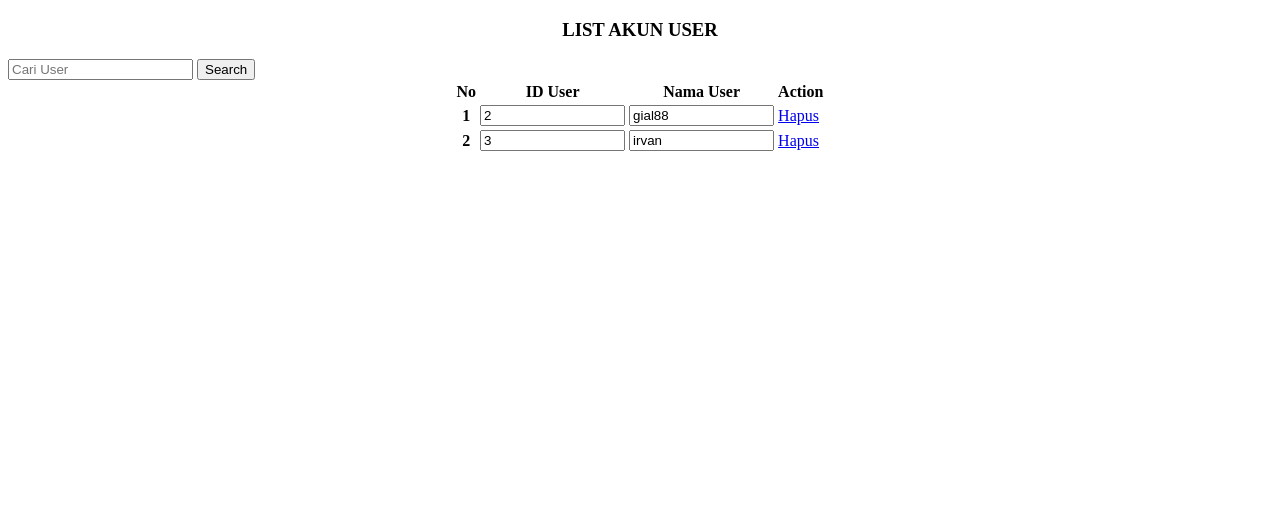
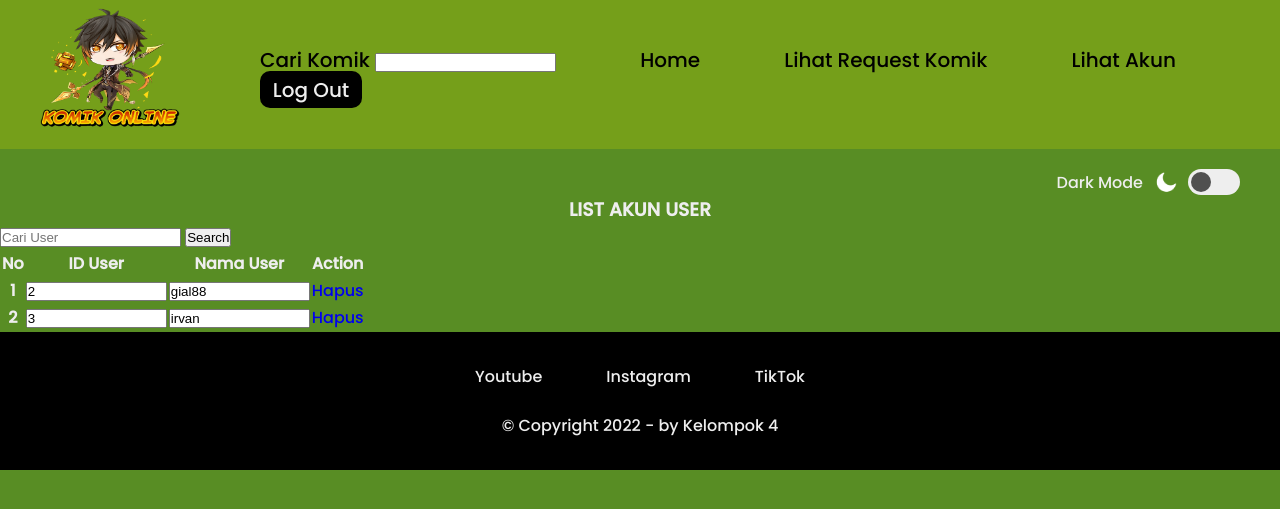
Before and after one commit to luthfihanif13/Kelompok4_B1_21, a PHP site: page /admin_lihat_akun_user.php in a window 1280 px wide. Shown: the top 509 px of the page. Run offline with PHP 8.4, Linux system fonts and the light colour scheme; data comes from the database, SQL or seed files in the repository.

Commit message:
Manajemen akun user

```diff
--- a/admin_lihat_akun_user.php
+++ b/admin_lihat_akun_user.php
@@ -8,10 +8,27 @@
     <meta charset="UTF-8">
     <meta http-equiv="X-UA-Compatible" content="IE=edge">
     <meta name="viewport" content="width=device-width, initial-scale=1.0">
+    <link rel="stylesheet" href="style_admin.css">
     <link rel="shortcut icon" href="images/LogoZhongliB.ico">
     <title>Menu Admin</title>
 </head>
 <body>
+<header>
+    <a href="#"><h1><img src="images/Zhongli.png" width="140px" height="120px"></h1></a>
+    <nav>
+      <a> Cari Komik <input type="text"></a>
+      <a href="admin_menu.php">Home</a>
+      <a href="admin_lihat_request.php">Lihat Request Komik</a>
+      <a href="admin_lihat_akun_user.php">Lihat Akun</a>
+      <a href="admin_login.php" class="me">Log Out</a>
+    </nav>
+  </header>
+  <div class="mode">
+    <p id="change-mode">Dark Mode</p>
+    <img id="icon-mode" src="images/moon.png" alt="">
+    <input type="checkbox" onclick="lightMode()">
+    <br>
+  </div>
     <form method="GET">
         <h3 align="center">LIST AKUN USER</h3>
         <div><input type="text" name="keyword" placeholder="Cari User" class="search-bar">
@@ -46,5 +63,16 @@
         ?>
         </table>
     </form>
+    <footer>
+    <nav>
+      <br>
+      <a href="https://youtube.com/channel/UCjRc-gYlqHi1x9fwCMeVEGw">Youtube</a>
+      <a href="https://instagram.com/mirvanhakimmm">Instagram</a>
+      <a href="https://www.tiktok.com/@muhammad_irvan_hakim?_t=8VzzYA3N1qj&_r=1">TikTok</a>
+    </nav>
+    <p>&copy Copyright 2022 - by Kelompok 4 </p>
+  </footer>
+
+  <script src="script.js"></script>
 </body>
 </html>
```
